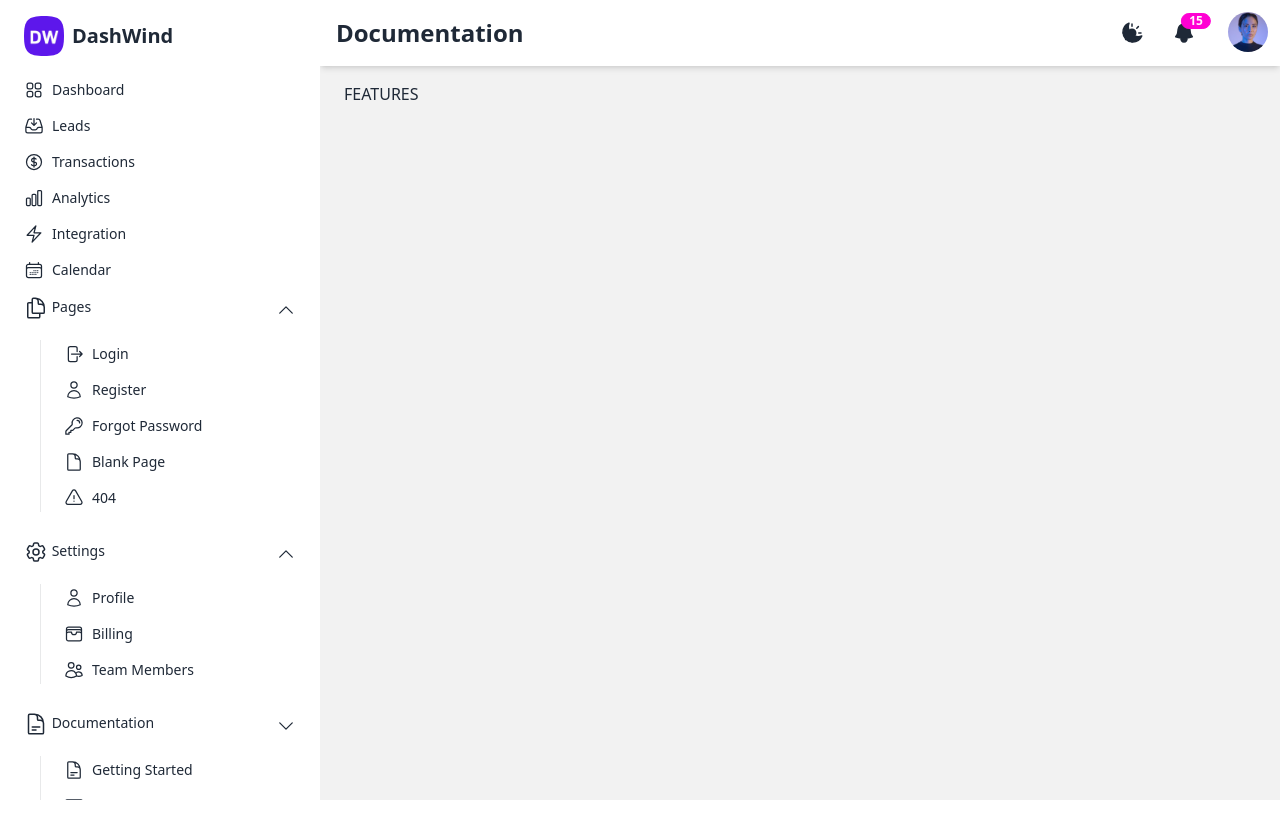
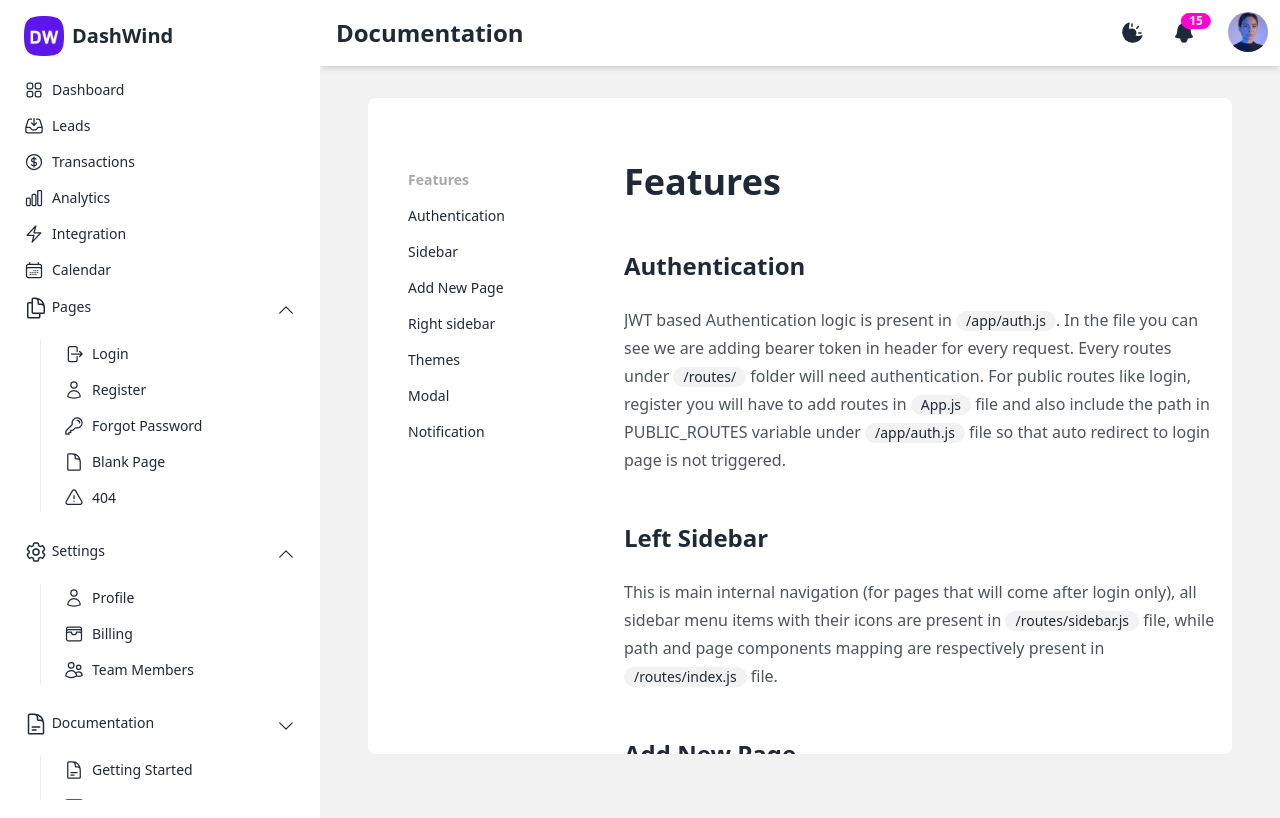
Before and after one commit to JADSN1894/svelte-template, a SvelteKit app: page /app/features in a window 1280 px wide. Built offline with nearby package versions, Linux system fonts and the light colour scheme.

Commit message:
feat: Closes issue #35 - Implement features page (app - no interactions)

```diff
--- a/src/routes/app/features/+page.svelte
+++ b/src/routes/app/features/+page.svelte
@@ -3,6 +3,198 @@
 	import { pageTitleState } from '$states/PageTitleState.svelte';
 
 	pageTitleState.pageTitle = 'Documentation';
+
+	const CODE_ONE = `[RIGHT_DRAWER_TYPES.TEST_RIGHT_SIDEBAR] :
+<TestRightSideBar {...extraObject} closeRightDrawer={close}/>`;
+	const CODE_TWO = `import { useDispatch } from "react-redux"
+  const dispatch = useDispatch()
+  dispatch(openRightDrawer({header : "Test Right Drawer",
+  bodyType : RIGHT_DRAWER_TYPES.TEST_RIGHT_SIDEBAR}))`;
+	const CODE_THREE = `import { useDispatch } from "react-redux"
+  const dispatch = useDispatch()
+  dispatch(openRightDrawer({header : "Test Right Drawer",
+  bodyType : RIGHT_DRAWER_TYPES.TEST_RIGHT_SIDEBAR}))
+`;
+	const CODE_FOUR = `import { useDispatch } from "react-redux"
+  const dispatch = useDispatch()
+  dispatch(showNotification({message : "Message here", status : 1}))`;
 </script>
 
-<h1>FEATURES</h1>
+<main class="flex-1 overflow-y-auto md:pt-4 pt-4 px-6 bg-base-200">
+	<div class="">
+		<div class="bg-base-100 flex overflow-hidden rounded-lg" style="height: 82vh;">
+			<div class="flex-none p-4">
+				<ul class="menu w-56 mt-10 text-sm">
+					<li class="menu-title"><span class="">Features</span></li>
+					<li class="bordered"><span>Authentication</span></li>
+					<li class=""><span>Sidebar</span></li>
+					<li class=""><span>Add New Page</span></li>
+					<li class=""><span>Right sidebar</span></li>
+					<li class=""><span>Themes</span></li>
+					<li class=""><span>Modal</span></li>
+					<li class=""><span>Notification</span></li>
+				</ul>
+			</div>
+			<div class="grow pt-16 overflow-y-scroll">
+				<article class="prose">
+					<h1 class="">Features</h1>
+					<h2 id="feature1">Authentication</h2>
+					<p>
+						JWT based Authentication logic is present in <span class="badge mt-0 mb-0 badge-ghost"
+							>/app/auth.js</span
+						>. In the file you can see we are adding bearer token in header for every request. Every
+						routes under <span class="badge mt-0 mb-0 badge-ghost">/routes/</span> folder will need
+						authentication. For public routes like login, register you will have to add routes in
+						<span class="badge mt-0 mb-0 badge-ghost">App.js</span>
+						file and also include the path in PUBLIC_ROUTES variable under
+						<span class="badge mt-0 mb-0 badge-ghost">/app/auth.js</span> file so that auto redirect
+						to login page is not triggered.
+					</p>
+					<h2 id="feature2">Left Sidebar</h2>
+					<p>
+						This is main internal navigation (for pages that will come after login only), all
+						sidebar menu items with their icons are present in <span
+							class="badge mt-0 mb-0 badge-ghost">/routes/sidebar.js</span
+						>
+						file, while path and page components mapping are respectively present in
+						<span class="badge mt-0 mb-0 badge-ghost">/routes/index.js</span> file.
+					</p>
+					<h2 id="feature3">Add New Page</h2>
+					<p>
+						All <span class="font-semibold">public routes</span> are present in
+						<span class="badge mt-0 mb-0 badge-ghost">App.js</span> file. Steps to add new public page
+						-
+					</p>
+					<ul class="mt-0">
+						<li>
+							Create Page inside <span class="badge mt-0 mb-0 badge-ghost">/pages</span> folder
+						</li>
+						<li>
+							Go to <span class="badge mt-0 mb-0 badge-ghost">App.js</span> and import the component
+							and add its path
+						</li>
+						<li>
+							Add your new route path in <span class="badge mt-0 mb-0 badge-ghost"
+								>/app/auth.js</span
+							> file under PUBLIC_ROUTES variable, this will allow the page to open without login.
+						</li>
+					</ul>
+					<p class="mt-4">
+						All <span class="font-semibold">protected routes</span> are present in
+						<span class="badge mt-0 mb-0 badge-ghost">/routes/sidebar.js</span> file
+					</p>
+					<ul class="mt-0">
+						<li>
+							Create your page inside <span class="badge mt-0 mb-0 badge-ghost"
+								>/pages/protected</span
+							> folder
+						</li>
+						<li>
+							Add your new routes in <span class="badge mt-0 mb-0 badge-ghost"
+								>/routes/sidebar.js</span
+							>, this will show your new page in sidebar
+						</li>
+						<li>
+							Import your new routes component and map its path in <span
+								class="badge mt-0 mb-0 badge-ghost">/routes/index.js</span
+							>
+						</li>
+					</ul>
+					<h2 id="feature4">Right Sidebar</h2>
+					<div>
+						This is used for showing long list contents like notifications, settings etc.. We are
+						using redux to show and hide and it is single component and can be called from any file
+						with dispatch method. To add new content follow following steps:
+						<ul>
+							<li>Create new component file containing main body of your content</li>
+							<li>
+								Create new variable in <span class="badge mt-0 mb-0 badge-ghost"
+									>/utils/globalConstantUtils.js</span
+								> file under RIGHT_DRAWER_TYPES variable
+							</li>
+							<li>
+								Now include the file mapped with the new variable in <span
+									class="badge mt-0 mb-0 badge-ghost">/containers/RightSidebar.js</span
+								>
+								file using switch. <br />For ex- If you new component name is
+								<span class="badge mt-0 mb-0 badge-ghost">TestRightSideBar.js</span>
+								and variable name is TEST_RIGHT_SIDEBAR, then add following code inside switch code block<br
+								/>
+								<div class="mockup-code mt-4">
+									<pre class="my-0 py-0"><code>{CODE_ONE}</code></pre>
+								</div>
+							</li>
+						</ul>
+					</div>
+					<h2 id="feature5">Themes</h2>
+					<p>
+						By default we have added light and dark theme and Daisy UI comes with a number of
+						themes, which you can use with no extra effort, you just have to include it in <span
+							class="badge mt-0 mb-0 badge-ghost">tailwind.config.js</span
+						>
+						file, you can add themes like cupcake, corporate, reto etc... Also we can configure themes
+						colors in config file, for more documentation on themes checkout
+						<a href="https://daisyui.com/docs/themes/" target="_blank">Daisy UI documentation.</a>
+					</p>
+					<h2 id="feature6">Modal</h2>
+					<div>
+						With global modal functionality you dont have to create seperate modal for each page. We
+						are using redux to show and hide and it is a single component and can be called from any
+						file with dispatch method. Code for showing modal is present in modalSlice and layout
+						container component. To show modal just call openModal() function of modalSlice using
+						dispatch.<br />To add new modal in any page follow following steps:
+						<ul>
+							<li>Create new component file containing main body of your modal content</li>
+							<li>
+								Create new variable in <span class="badge mt-0 mb-0 badge-ghost"
+									>/utils/globalConstantUtils.js</span
+								> file under MODAL_BODY_TYPES variable
+							</li>
+							<li>
+								Now include the file mapped with the new variable in <span
+									class="badge mt-0 mb-0 badge-ghost">/containers/ModalLayout.js</span
+								>
+								file using switch. <br />For ex- If you new component name is
+								<span class="badge mt-0 mb-0 badge-ghost">TestModal.js</span>
+								and variable name is TEST_MODAL, then add following code inside switch code block<br
+								/>
+								<div class="mockup-code mt-4">
+									<pre class="my-0 py-0"><code>{CODE_TWO}</code></pre>
+								</div>
+								<span class="text-sm mt-1 italic"
+									>Here extraObject have variables that is passed from parent component while
+									calling openModal method</span
+								>
+							</li>
+							<li>
+								Now the last step, call dispatch method as follows
+								<div class="mockup-code mt-1">
+									<pre class="my-0 py-0"><code>{CODE_THREE}</code></pre>
+								</div>
+							</li>
+						</ul>
+					</div>
+					<h2 id="feature7">Notification</h2>
+					<p>
+						Many times we have to show notification to user be it on successfull form submission or
+						any api success. And requirement can come to show notification from any page, so global
+						notification handling is needed.
+					</p>
+					<p class="mt-4">
+						Code for showing notification is present in headerSlice and layout container component.
+						To show notification just call <span class="badge badge-ghost">showNotification()</span>
+						function of headerSlice using dispatch. To show success message notification pass status
+						as 1 and for showing error message pass status as 0.
+					</p>
+					<div class="mockup-code mb-4"><pre class="my-0 py-0"><code>{CODE_FOUR}</code></pre></div>
+					<p>Click on this button to check</p>
+					<button class="btn btn-success">Success</button><button class="btn btn-error ml-4"
+						>Error</button
+					>
+					<div class="h-24"></div>
+				</article>
+			</div>
+		</div>
+	</div>
+	<div class="h-16"></div>
+</main>
```
